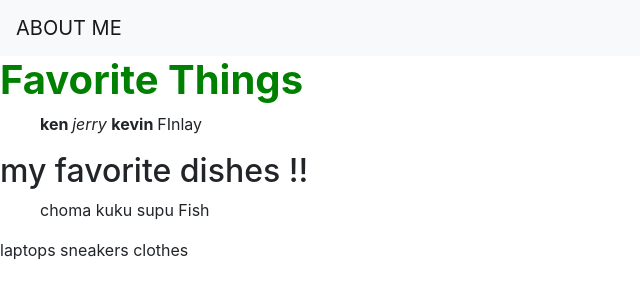
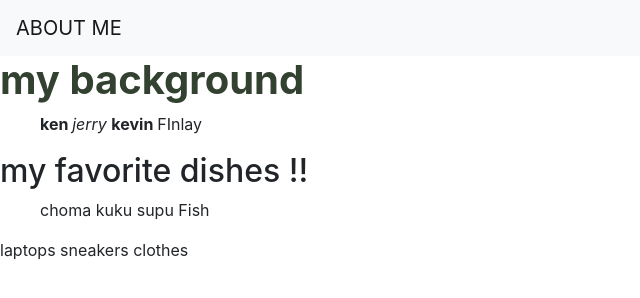
Before and after one commit to obwoge254/my-first-website, a plain HTML site: page my-favorite-things.html in a window 1280 px wide. Shown: the whole page, without its empty margins (0-640 px from the left). Drawn offline with nearby package versions, Linux system fonts and the light colour scheme.

Commit message:
edditing the readme

```diff
--- a/my-favorite-things.html
+++ b/my-favorite-things.html
@@ -20,7 +20,7 @@
     </div>
   </nav>
 
-<h1><span style="color:green;font-weight:bold">Favorite Things </span></h1>
+<h1><span style="color:rgb(50, 65, 48);font-weight:bold"> my background  </span></h1>
 <ol> <b> ken </b>
      <i>jerry </i>
    <strong> kevin </strong>
```
